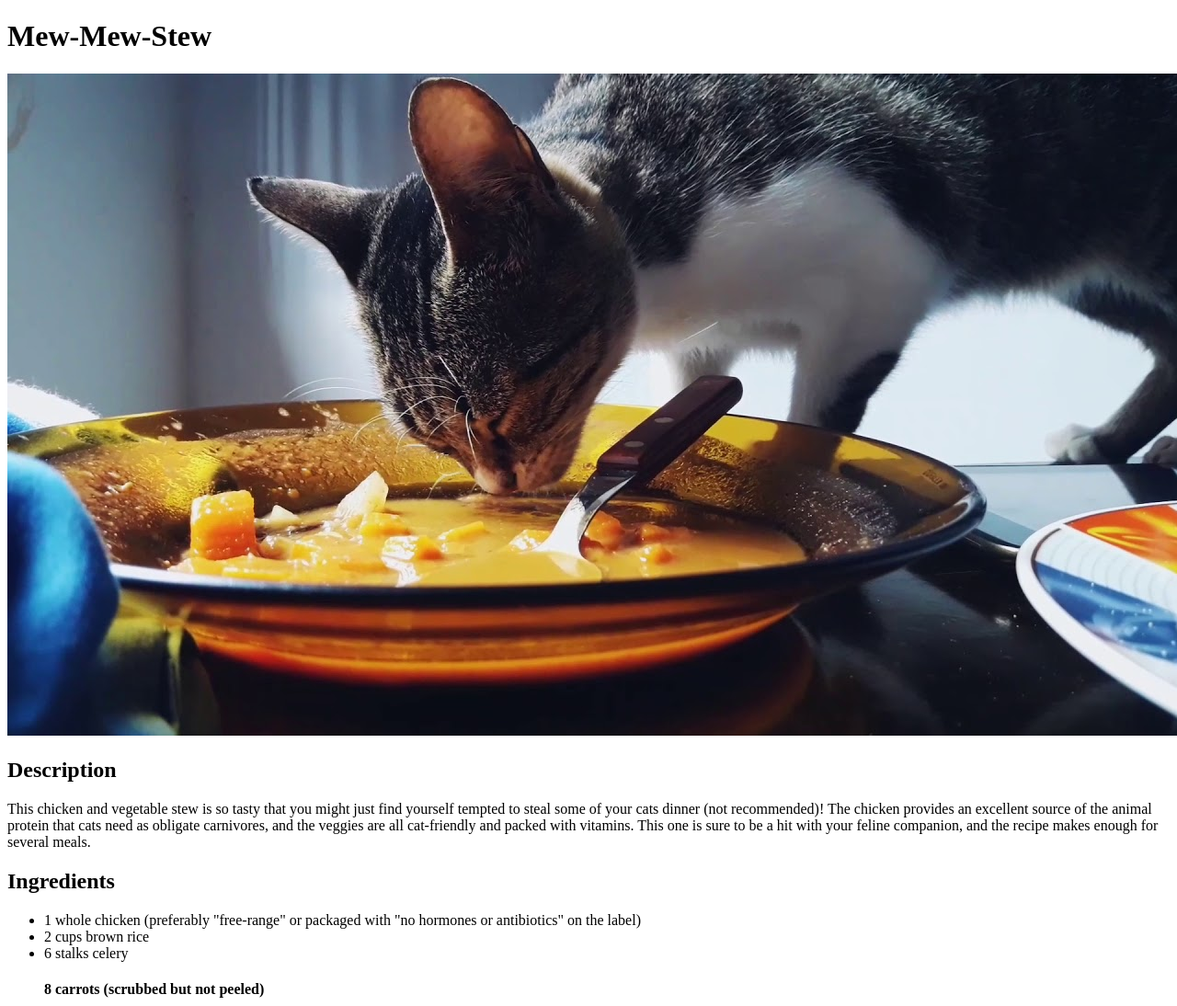
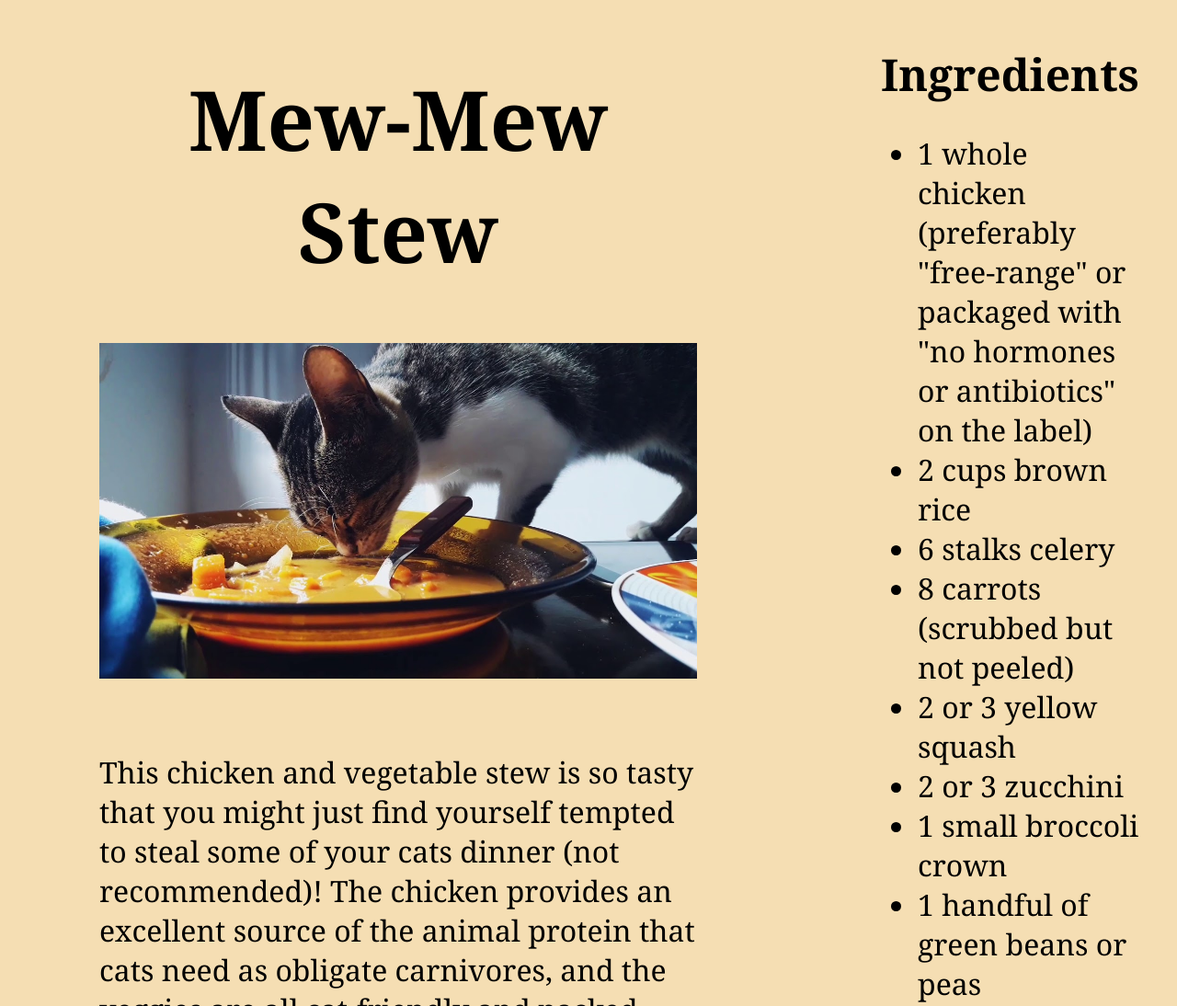
Before and after one commit to svinekotelet/odin-recipes, a plain HTML site: page recipes/stew.html in a window 1280 px wide. Shown: the top 1094 px of the page at 92% size. Drawn offline with Linux system fonts and the light colour scheme.

Commit message:
updated styles.css, tweaked recipe html

```diff
--- a/css/style.css
+++ b/css/style.css
@@ -1,11 +1,20 @@
 body {
     background-color: wheat;
     font-family:  Georgia, 'Times New Roman', Times, serif;
+    font-size:xx-large;
+    display: flex;
+
+}
+
+div {
+    display: flex;
+    flex-direction: column;
+    margin: 0 100px;
 }
 
 img {
     display: block;
-    width: 500px;
+    width: 650px;
     height: auto;
     margin-left: auto;
     margin-right: auto;
@@ -13,5 +22,16 @@ img {
 
 h1 {
     text-align:center;
-    font-size: 70px;
+    font-size: 90px;
 }
+
+p {
+
+    margin-top: 80px;
+
+}
+
+h2 {
+    margin-bottom: 0;
+    text-align: 0;
+}
--- a/recipes/stew.html
+++ b/recipes/stew.html
@@ -5,25 +5,30 @@
     <meta http-equiv="X-UA-Compatible" content="IE=edge">
     <meta name="viewport" content="width=device-width, initial-scale=1.0">
     <title>Mew-Mew Stew</title>
+    <link rel="stylesheet" href="../css/style.css">
 </head>
 <body>
-    <h1>Mew-Mew-Stew</h1>
+    <div>
+        <h1>Mew-Mew Stew</h1>
         <img src="../img/stew.jpg" alt="A cat eating out of a bowl of stew">
-    <h2>Description</h2>
         <p>This chicken and vegetable stew is so tasty that you might just find yourself tempted to steal some of your cats dinner (not recommended)! The chicken provides an excellent source of the animal
             protein that cats need as obligate carnivores, and the veggies are all cat-friendly and packed with vitamins. This one is sure to be a hit with your feline companion,
             and the recipe makes enough for several meals.</p>
+    </div>
+
+    <div>
         <h2>Ingredients</h2>
         <ul>
             <li>1 whole chicken (preferably "free-range" or packaged with "no hormones or antibiotics" on the label)</li>
             <li>2 cups brown rice</li>
             <li>6 stalks celery</li>
-        <h4>8 carrots (scrubbed but not peeled)</h4>
+            <li>8 carrots (scrubbed but not peeled)</li>
             <li>2 or 3 yellow squash</li>
             <li>2 or 3 zucchini</li>
             <li>1 small broccoli crown</li>
             <li>1 handful of green beans or peas</li>
         </ul>
+
         <h2>Steps</h2>
         <ol>
             <li>Wash chicken, then cover with water in a large stew pot.</li>
@@ -34,5 +39,6 @@
             <li>Pour the stew into a blender and blend or chop until mixture is coarse (about bite-sized).</li>
             <li>Serve and freeze remainder in meal-sized plastic bags.</li>
         </ol>
+    </div>
 </body>
 </html>
```
Also changed, not shown: recipes/breakfast.html (+6 -1 lines), recipes/pork.html (+9 -3 lines). Lines whose indentation alone changed are shown as unchanged.
